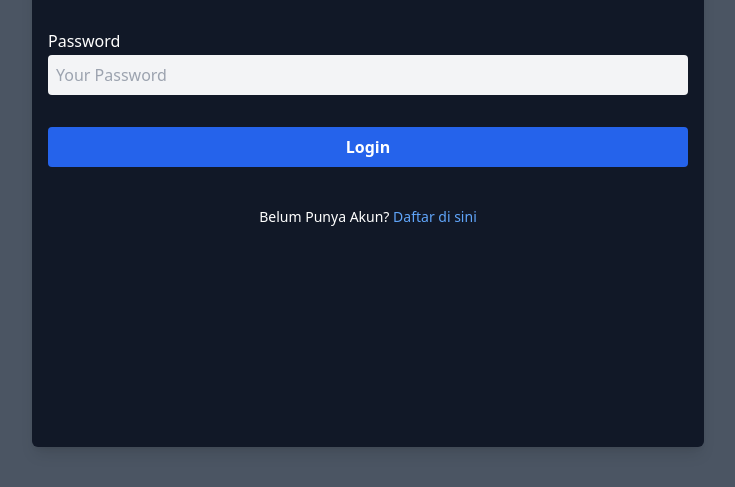
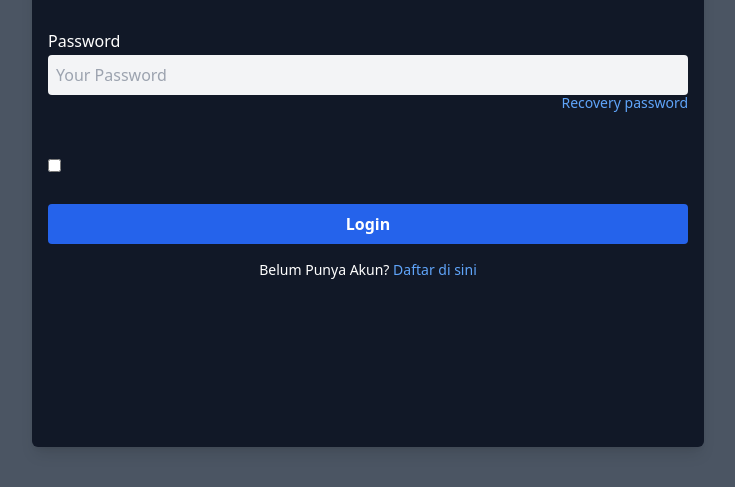
Before and after one commit to ShodiqImawan/Learn-Tailwindcss, a website: page public/login.html in a window 1280 px wide. Shown: the part 273-760 px from the top of the page, without its empty margins (272-1007 px from the left). Drawn offline with Linux system fonts and the light colour scheme.

Commit message:
Update 1.5

```diff
--- a/public/login.html
+++ b/public/login.html
@@ -24,13 +24,24 @@
 
           <!-- Password -->
           <label for="password">Password</label>
+          <div class="relative mb-8 mt-0.5">
+            <input
+              type="password"
+              id="password"
+              name="password"
+              class="w-full px-2 py-2 text-sm sm:text-base rounded bg-gray-100 focus:outline-none focus:ring text-black"
+              placeholder="Your Password"
+              required>
+              <a href="/recovery" class="absolute right-0 mt-12 -translate-y-1/2 text-sm text-blue-400 hover:text-blue-700">Recovery password</a>
+
+          </div>
+
+          <!-- Checkbox for Agreement -->
           <input
-          type="password"
-          id="password"
-          name="password"
-          class="mb-8 mt-0.5 w-full px-2 py-2 text-sm sm:text-base rounded bg-gray-100 focus:outline-none focus:ring text-black"
-          placeholder="Your Password"
-          required>
+          type="checkbox"
+          id="agreement"
+          name="agreement"
+          class="mt-8 mb-8">
 
           <!-- Submit Button -->
           <button
@@ -40,7 +51,8 @@
           </button>
         </form>
 
-        <p class="text-sm text-center mt-10">
+        <!-- Register Link -->
+        <p class="text-sm text-center mt-4">
           Belum Punya Akun?
           <a href="/register" class="text-blue-400 hover:text-blue-600">Daftar di sini</a>
         </p>
```
Also changed, not shown: public/output.css.
